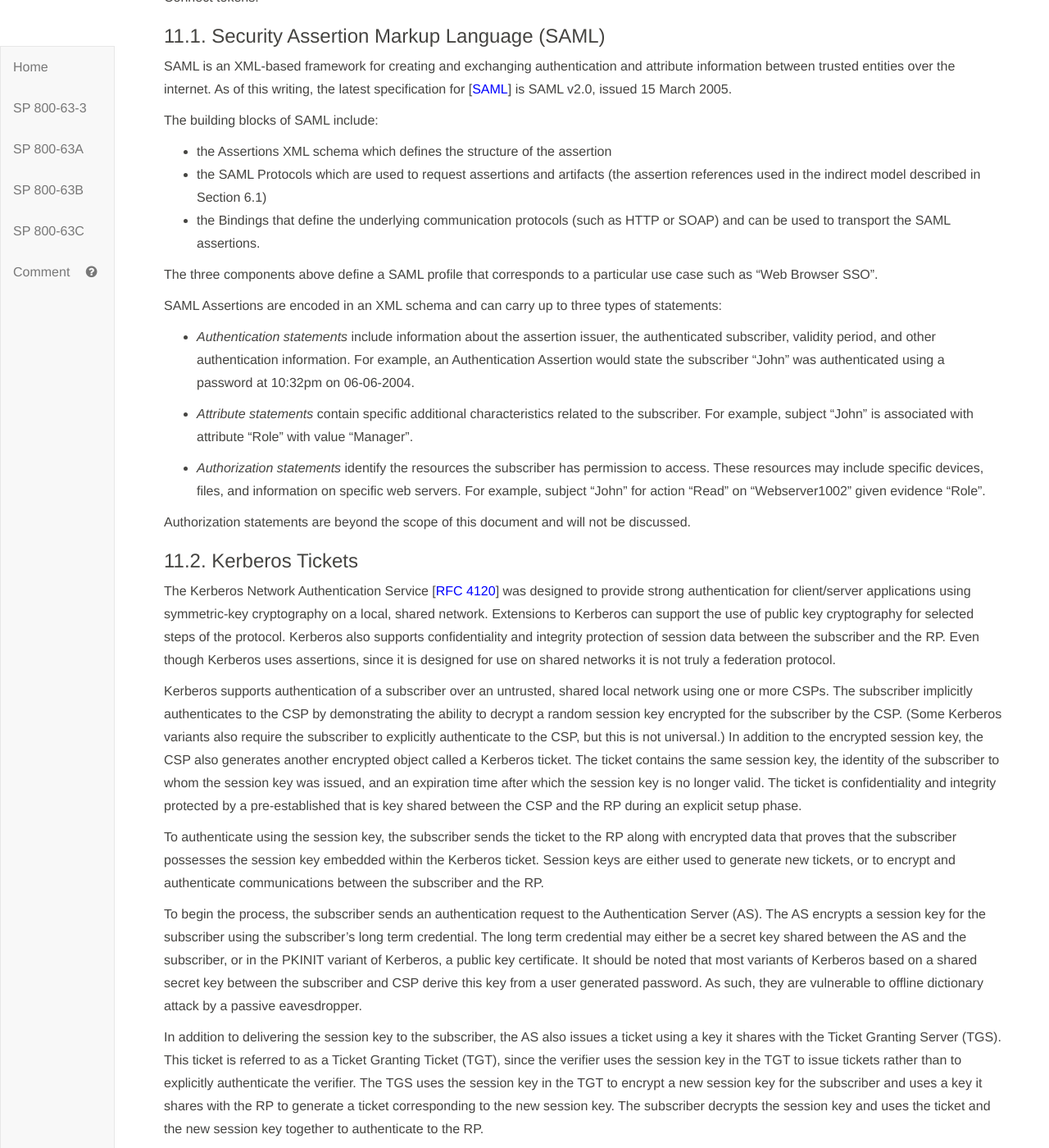
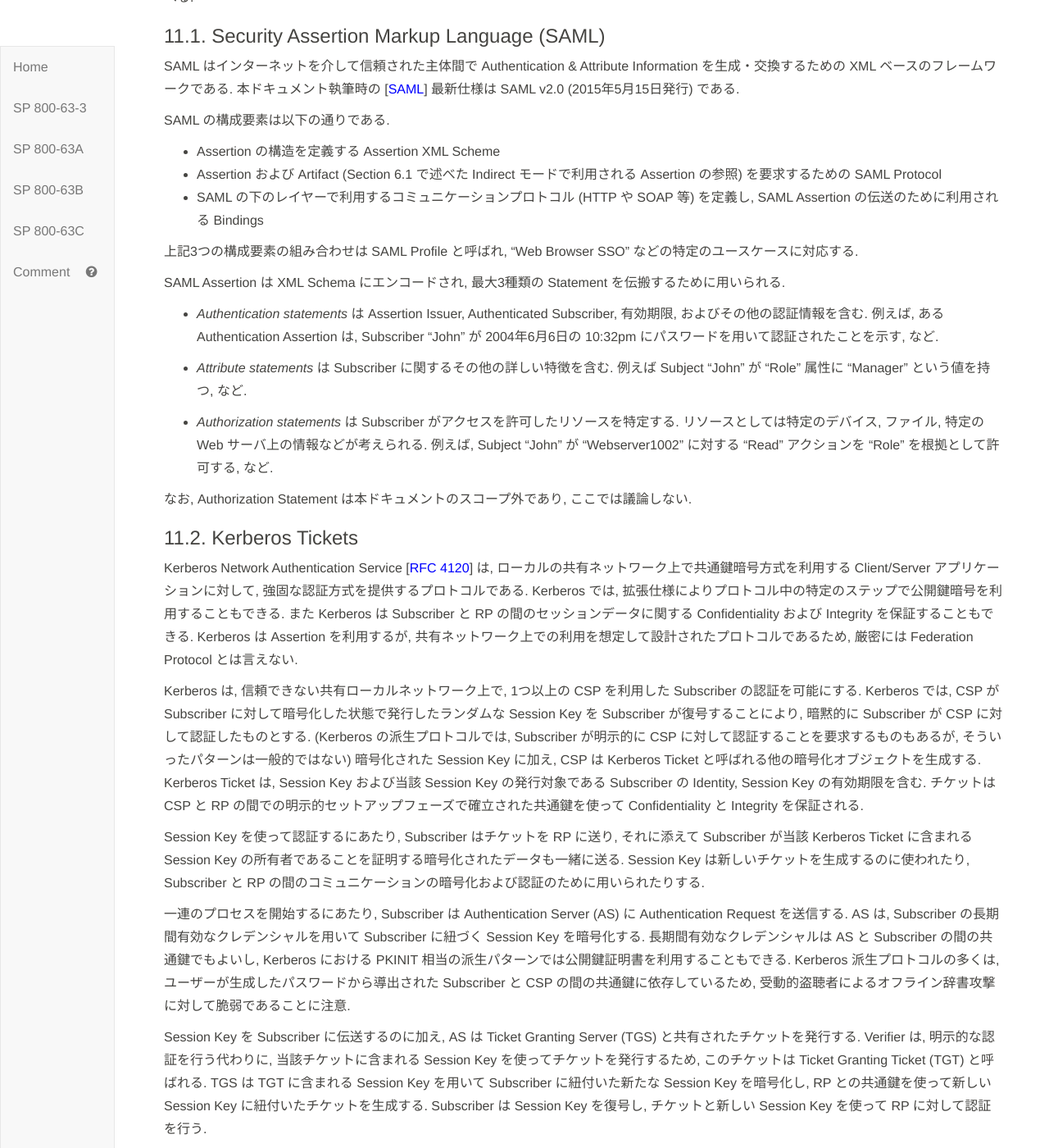
Before and after one commit to usnistgov/800-63-3, a Jekyll site: the page built from sp800-63c.ja.md, in a window 1280 px wide and 1400 px high, scrolled down 19012 px. Shown: the whole window at 82% size. Built offline with Jekyll 4.4.1, drawn with Linux system fonts in a browser that asks for light colours; some of the changed text lies outside the part shown.

Commit message:
section 8-11

```diff
--- a/sp800-63c.ja.md
+++ b/sp800-63c.ja.md
@@ -14,6 +14,6 @@ description: "DRAFT NIST Special Publication 800-63C"
 {% include_relative sp800-63c/sec7_fal.ja.md %}
 {% include_relative sp800-63c/sec8_security.ja.md %}
 {% include_relative sp800-63c/sec9_privacy.md %}
-{% include_relative sp800-63c/sec10_usability.md %}
-{% include_relative sp800-63c/sec11_examples.md %}
+{% include_relative sp800-63c/sec10_usability.ja.md %}
+{% include_relative sp800-63c/sec11_examples.ja.md %}
 {% include_relative sp800-63c/references.md %}
--- /dev/null
+++ b/sp800-63c/sec10_usability.ja.md
@@ -0,0 +1,7 @@
+<a name="sec10"></a>
+
+## 10. Usability
+
+Assertion と Federation を利用するには複数の主体の関与とネットワークトランザクションが必須となるため, セキュアなシステムを開発し運用するにはユーザビリティが非常に重要な鍵となる.
+
+<!-- Since the use of assertions and federation necessarily involves multiple parties and network transactions, good usability is of the utmost importance in developing and deploying a secure system. -->
--- /dev/null
+++ b/sp800-63c/sec11_examples.ja.md
@@ -0,0 +1,158 @@
+<a name="sec11"></a>
+
+## 11. Assertion Examples
+
+*This section is non-normative.*
+
+本セクションでは SAML (Security Assertion Markup Language) Assertion, Kerberos Ticket, OpenID Connect Token の各種 Assertion について述べる.
+
+<!-- Three types of assertion technologies will be discussed: SAML (Security Assertion Markup Language) assertions, Kerberos tickets, and OpenID Connect tokens. -->
+
+### 11.1. Security Assertion Markup Language (SAML)
+
+SAML はインターネットを介して信頼された主体間で Authentication & Attribute Information を生成・交換するための XML ベースのフレームワークである.
+本ドキュメント執筆時の \[[SAML](#SAML)\] 最新仕様は SAML v2.0 (2015年5月15日発行) である.
+
+<!-- SAML is an XML-based framework for creating and exchanging authentication and attribute information between trusted entities over the internet. As of this writing, the latest specification for \[[SAML](#SAML)\] is SAML v2.0, issued 15 March 2005. -->
+
+SAML の構成要素は以下の通りである.
+
+<!-- The building blocks of SAML include: -->
+
+- Assertion の構造を定義する Assertion XML Scheme
+- Assertion および Artifact (Section 6.1 で述べた Indirect モードで利用される Assertion の参照) を要求するための SAML Protocol
+- SAML の下のレイヤーで利用するコミュニケーションプロトコル (HTTP や SOAP 等) を定義し, SAML Assertion の伝送のために利用される Bindings
+
+<!-- -   the Assertions XML schema which defines the structure of the assertion
+-   the SAML Protocols which are used to request assertions and artifacts (the assertion references used in the indirect model described in Section 6.1)
+-   the Bindings that define the underlying communication protocols (such as HTTP or SOAP) and can be used to transport the SAML assertions. -->
+
+上記3つの構成要素の組み合わせは SAML Profile と呼ばれ, "Web Browser SSO" などの特定のユースケースに対応する.
+
+<!-- The three components above define a SAML profile that corresponds to a particular use case such as “Web Browser SSO”. -->
+
+SAML Assertion は XML Schema にエンコードされ, 最大3種類の Statement を伝搬するために用いられる.
+
+<!-- SAML Assertions are encoded in an XML schema and can carry up to three types of statements: -->
+
+-   *Authentication statements* は Assertion Issuer, Authenticated Subscriber, 有効期限, およびその他の認証情報を含む.
+    例えば, ある Authentication Assertion は, Subscriber "John" が 2004年6月6日の 10:32pm にパスワードを用いて認証されたことを示す, など.
+<!-- -   *Authentication statements* include information about the
+    assertion issuer, the authenticated subscriber, validity period, and
+    other authentication information. For example, an Authentication
+    Assertion would state the subscriber “John” was authenticated using a
+    password at 10:32pm on 06-06-2004. -->
+
+-   *Attribute statements* は Subscriber に関するその他の詳しい特徴を含む.
+    例えば Subject "John" が "Role" 属性に "Manager" という値を持つ, など.
+<!-- -   *Attribute statements* contain specific additional characteristics
+    related to the subscriber. For example, subject “John” is associated
+    with attribute “Role” with value “Manager”. -->
+
+-   *Authorization statements* は Subscriber がアクセスを許可したリソースを特定する.
+    リソースとしては特定のデバイス, ファイル, 特定の Web サーバ上の情報などが考えられる.
+    例えば, Subject "John" が "Webserver1002" に対する "Read" アクションを "Role" を根拠として許可する, など.
+<!-- -   *Authorization statements* identify the resources the subscriber
+    has permission to access. These resources may include specific
+    devices, files, and information on specific web servers. For
+    example, subject “John” for action “Read” on “Webserver1002” given
+    evidence “Role”. -->
+
+なお, Authorization Statement は本ドキュメントのスコープ外であり, ここでは議論しない.
+
+<!-- Authorization statements are beyond the scope of this document and will not be discussed. -->
+
+### 11.2. Kerberos Tickets
+
+Kerberos Network Authentication Service \[[RFC 4120](#RFC4120)\] は, ローカルの共有ネットワーク上で共通鍵暗号方式を利用する Client/Server アプリケーションに対して, 強固な認証方式を提供するプロトコルである.
+Kerberos では, 拡張仕様によりプロトコル中の特定のステップで公開鍵暗号を利用することもできる.
+また Kerberos は Subscriber と RP の間のセッションデータに関する Confidentiality および Integrity を保証することもできる.
+Kerberos は Assertion を利用するが, 共有ネットワーク上での利用を想定して設計されたプロトコルであるため, 厳密には Federation Protocol とは言えない.
+
+<!-- The Kerberos Network Authentication Service \[[RFC 4120](#RFC4120)\] was designed to provide strong authentication for client/server applications using symmetric-key cryptography on a local, shared network. Extensions to Kerberos can support the use of public key cryptography for selected steps of the protocol. Kerberos also supports confidentiality and integrity protection of session data between the subscriber and the RP. Even though Kerberos uses assertions, since it is designed for use on shared networks it is not truly a federation protocol. -->
+
+Kerberos は, 信頼できない共有ローカルネットワーク上で, 1つ以上の CSP を利用した Subscriber の認証を可能にする.
+Kerberos では, CSP が Subscriber に対して暗号化した状態で発行したランダムな Session Key を Subscriber が復号することにより, 暗黙的に Subscriber が CSP に対して認証したものとする.
+(Kerberos の派生プロトコルでは, Subscriber が明示的に CSP に対して認証することを要求するものもあるが, そういったパターンは一般的ではない)
+暗号化された Session Key に加え, CSP は Kerberos Ticket と呼ばれる他の暗号化オブジェクトを生成する.
+Kerberos Ticket は, Session Key および当該 Session Key の発行対象である Subscriber の Identity, Session Key の有効期限を含む.
+チケットは CSP と RP の間での明示的セットアップフェーズで確立された共通鍵を使って Confidentiality と Integrity を保証される.
+
+<!-- Kerberos supports authentication of a subscriber over an untrusted, shared local network using one or more CSPs. The subscriber implicitly authenticates to the CSP by demonstrating the ability to decrypt a random session key encrypted for the subscriber by the CSP. (Some Kerberos variants also require the subscriber to explicitly authenticate to the CSP, but this is not universal.) In addition to the encrypted session key, the CSP also generates another encrypted object called a Kerberos ticket. The ticket contains the same session key, the identity of the subscriber to whom the session key was issued, and an expiration time after which the session key is no longer valid. The ticket is confidentiality and integrity protected by a pre-established that is key shared between the CSP and the RP during an explicit setup phase. -->
+
+Session Key を使って認証するにあたり, Subscriber はチケットを RP に送り, それに添えて Subscriber が当該 Kerberos Ticket に含まれる Session Key の所有者であることを証明する暗号化されたデータも一緒に送る.
+Session Key は新しいチケットを生成するのに使われたり, Subscriber と RP の間のコミュニケーションの暗号化および認証のために用いられたりする.
+
+<!-- To authenticate using the session key, the subscriber sends the ticket to the RP along with encrypted data that proves that the subscriber possesses the session key embedded within the Kerberos ticket. Session keys are either used to generate new tickets, or to encrypt and authenticate communications between the subscriber and the RP. -->
+
+一連のプロセスを開始するにあたり, Subscriber は Authentication Server (AS) に Authentication Request を送信する.
+AS は, Subscriber の長期間有効なクレデンシャルを用いて Subscriber に紐づく Session Key を暗号化する.
+長期間有効なクレデンシャルは AS と Subscriber の間の共通鍵でもよいし, Kerberos における PKINIT 相当の派生パターンでは公開鍵証明書を利用することもできる.
+Kerberos 派生プロトコルの多くは, ユーザーが生成したパスワードから導出された Subscriber と CSP の間の共通鍵に依存しているため, 受動的盗聴者によるオフライン辞書攻撃に対して脆弱であることに注意.
+
+<!-- To begin the process, the subscriber sends an authentication request to
+the Authentication Server (AS). The AS encrypts a session key for the
+subscriber using the subscriber’s long term credential. The long term
+credential may either be a secret key shared between the AS and the
+subscriber, or in the PKINIT variant of Kerberos, a public key
+certificate. It should be noted that most variants of Kerberos based on
+a shared secret key between the subscriber and CSP derive this key
+from a user generated password. As such, they are vulnerable to offline
+dictionary attack by a passive eavesdropper. -->
+
+Session Key を Subscriber に伝送するのに加え, AS は Ticket Granting Server (TGS) と共有されたチケットを発行する.
+Verifier は, 明示的な認証を行う代わりに, 当該チケットに含まれる Session Key を使ってチケットを発行するため, このチケットは Ticket Granting Ticket (TGT) と呼ばれる.
+TGS は TGT に含まれる Session Key を用いて Subscriber に紐付いた新たな Session Key を暗号化し, RP との共通鍵を使って新しい Session Key に紐付いたチケットを生成する.
+Subscriber は Session Key を復号し, チケットと新しい Session Key を使って RP に対して認証を行う.
+
+<!-- In addition to delivering the session key to the subscriber, the AS also
+issues a ticket using a key it shares with the Ticket Granting Server
+(TGS). This ticket is referred to as a Ticket Granting Ticket (TGT),
+since the verifier uses the session key in the TGT to issue tickets
+rather than to explicitly authenticate the verifier. The TGS uses the
+session key in the TGT to encrypt a new session key for the subscriber
+and uses a key it shares with the RP to generate a ticket corresponding
+to the new session key. The subscriber decrypts the session key and uses
+the ticket and the new session key together to authenticate to the RP. -->
+
+### 11.3. OpenID Connect
+
+OpenID Connect は, OAuth 2.0 Authorization Famework および JSON Object Signing and Encryption (JOSE) をベースとした, インターネットスケールの Federated Identity and Authentication Protocol である.
+本ドキュメント執筆時点での最新仕様は version 1.0 with errata (2014年11月8日発行) である.
+
+<!-- OpenID Connect is an internet-scale federated identity and authentication protocol built on top of the OAuth 2.0 authorization framework and the JSON Object Signing and Encryption (JOSE) cryptographic system. As of this writing, the latest specification is version 1.0 with errata, dated November 8, 2014. -->
+
+OpenID Connect は OAuth 2.0 Authorization Protocol の上に定義され, Subscriber が RP に対して Subscriber Identity および Authentication Information にアクセスすることを許可できるようにする.
+OpenID Connect では CSP は Identity Provider (IdP) と呼ばれ, OpenID Connect および OAuth 2.0 では RP を Client と呼ぶ.
+
+<!-- OpenID Connect builds on top of the OAuth 2.0 authorization protocol to enable the subscriber to authorize the RP to access the subscriber's identity and authentication information. The CSP in OpenID Connect is known as the identity provider, or IdP. The RP in both OpenID Connect and OAuth 2.0 is known as the client. -->
+
+OpenID Connect のトランザクションでは, IdP は ID Token と呼ばれる JSON Web Token (JWT) 形式の Signed Assertion を発行する.
+Client は ID Token をパースして Subscriber および IdP における Primary Authentication Event についての情報を得る.
+この ID Token は, 少なくとも Subscriber および Authentication Event に関する以下の Claim を含む.
+
+<!-- In a successful OpenID Connect transaction, the IdP issues an ID Token, which is a signed assertion in JSON Web Token (JWT) format. The client parses the ID Token to learn about the subscriber and primary authentication event at the IdP. This token contains at minimum the following claims about the subscriber and authentication event: -->
+
+ - `iss`: 当該 Assertion を発行した IdP を識別する HTTPS URL.
+ - `sub`: Subscriber に紐付いた IdP 固有の Subject Identifier.
+ - `aud`: IdP 固有の Audience Identifier. IdP における当該 Client の OAuith 2.0 Client Identifier 値.
+ - `exp`: ID Token の有効期限を示す Timestamp. この時刻をすぎて当該 ID Token を受け入れてはならない (MUST NOT).
+ - `iat`: ID Token の発行日時を示す Timestamp. この時刻より前に当該 ID Token を受け入れてはならない (MUST NOT).
+
+ <!-- - `iss`: An HTTPS URL identifying the IdP that issued the assertion
+ - `sub`: An IdP-specific subject identifier representing the subscriber
+ - `aud`: An IdP-specific audience identifier, equal to the OAuth 2.0 client identifier of the client at the IdP
+ - `exp`: The timestamp at which the ID Token expires and after which MUST NOT be accepted the client
+ - `iat`: The timestamp at which the ID Token was issued and before which MUST NOT be accepted by the client -->
+
+ID Token に加え, IdP は Client に対して OAuth 2.0 Access Token を発行する.
+この Access Token は IdP の UserInfo Endpoint にアクセスするために利用できる.
+UserInfo Endpoint は Subscriber に関する一連の Claim を含んだ JSON Object を返す.
+ここで返される Claim としては, 氏名, Email アドレス, 住所, 電話番号, その他のプロフィール情報等が挙げられる.
+ID Token に含まれる情報は Authentication Event を反映したものであるが, UserInfo Endpoint から返される情報は一般的には不変かつさまざまな目的で利用できるものである.
+UserInfo から返されるそれぞれの Claim へのアクセス権限は, 特別に定義された OAuth Scope を使って管理される.
+OpenID Connect が定義するそういった Scope としては, `openid`, `profile`, `email`, `phone`, `address` が挙げられる.
+また, `offline_access` という Scope を用いて, Refresh Token の発行をリクエストすることができる.
+Refresh Token を利用すると, RP は Subscriber がその場にいない時でも UserInfo Endpoint にアクセスすることができる.
+
+<!-- In addition to the ID Token, the IdP also issues the client an OAuth 2.0 access token which can be used to access the UserInfo Endpoint at the IdP. This endpoint returns a JSON object representing a set of claims about the subscriber, including but not limited to their name, email address, physical address, phone number, and other profile information. While the information inside the ID Token is reflective of the authentication event, the information in the UserInfo Endpoint is generally more stable and could be more general purpose. Access to different claims from the UserInfo Endpoint is governed by the use of a specially defined set of OAuth scopes, `openid`, `profile`, `email`, `phone`, and `address`. An additional scope, `offline_access`, is used to govern the issuance of refresh tokens, which allow the RP to access the UserInfo Endpoint when the subscriber is not present. -->
--- a/sp800-63c/sec8_security.ja.md
+++ b/sp800-63c/sec8_security.ja.md
@@ -224,32 +224,40 @@ described in the last subsection. -->
     is signed by the CSP or integrity protected using a key shared
     between the CSP and the RP. -->
 
--   *Secondary authenticator capture* – To mitigate this threat,
+-   *Secondary authenticator capture* – この脅威を防ぐためには, Assertion Protocol で利用される Secondary Authenticator の有効期間全体を通じて, 適切な保護策が必要となる.
+<!-- -   *Secondary authenticator capture* – To mitigate this threat,
     adequate protections are in place throughout the lifetime of
-    any secondary authenticators used in the assertion protocol.
+    any secondary authenticators used in the assertion protocol. -->
 
-    1.  In order to protect the secondary authenticator while it is in
+    1. CSP と Subscriber の間で Secondary Authenticator を伝送する際は, Subscriber の Primary Authentication 時に確立された保護セッションを通じて Secondary Authenticator を送信する.
+    <!-- 1.  In order to protect the secondary authenticator while it is in
     transit between the CSP and the subscriber, the secondary
     authenticator is sent via a protected session established
-    during the primary authentication of the subscriber.
+    during the primary authentication of the subscriber. -->
 
-    2.  In order to protect the secondary authenticator from capture as it
+    2. RP に送信される Secondary Authenticator をキャプチャから守るには, 盗聴や Man-in-the-Middle 攻撃から Secondary Authenticator を保護する何らかの認証プロトコルを利用する.
+    <!-- 2.  In order to protect the secondary authenticator from capture as it
     is submitted to the RP, the secondary authenticator is used in
     an authentication protocol which protects against eavesdropping and
-    man-in-the-middle attacks.
+    man-in-the-middle attacks. -->
 
-    3.  In order to protect the secondary authenticator after it has been
+    3. Secondary Authenticator を再利用から守るには, Secondary Authenticator の有効期限を迎えるまで, 当該 Secondary Authenticator を保護されていないセッションを通じて伝送したり, 認証されていない主体に送信したりしてはならない.
+    <!-- 3.  In order to protect the secondary authenticator after it has been
     used, it is never transmitted over an unprotected session or to
-    an unauthenticated party while it is still valid.
+    an unauthenticated party while it is still valid. -->
 
--   *Assertion substitution* – To mitigate this threat, one of the
-    following mechanisms is used:
+-   *Assertion substitution* – この脅威を防ぐためには, 以下のいずれかの対策を行うこと.
+<!-- -   *Assertion substitution* – To mitigate this threat, one of the
+    following mechanisms is used: -->
 
-    1.  Responses to assertion requests contain the value of the assertion reference used
+    1. Assertion Request に対する Response に, リクエスト時に指定された Assertion 参照値や, RP が暗号論的に当該リクエストに紐づけた nonce を含める.
+    <!-- 1.  Responses to assertion requests contain the value of the assertion reference used
     in the request or some other nonce that was cryptographically bound
-    to the request by the RP.
+    to the request by the RP. -->
 
-    2.  Responses to assertion requests are bound to the corresponding
+    2. Assertion Request に対する Response を対応するリクエストと HTTP のメッセージ順通りに紐付けること.
+    TLS などで Assertion と Request を保護すれば, 許可されていない悪意あるパケット順序入れかえを検知できる.
+    <!-- 2.  Responses to assertion requests are bound to the corresponding
     requests by message order, as in HTTP, provided that assertions and
     requests are protected by a protocol such as TLS that can detect and
-    disallow malicious reordering of packets.
+    disallow malicious reordering of packets. -->
```
Also changed, not shown: other parts of sp800-63c/sec8_security.ja.md (+2 -2 lines), sp800-63c/index.ja.md (deleted, +0 -45 lines), sp800-63c/references.ja.md (deleted, +0 -5 lines).
